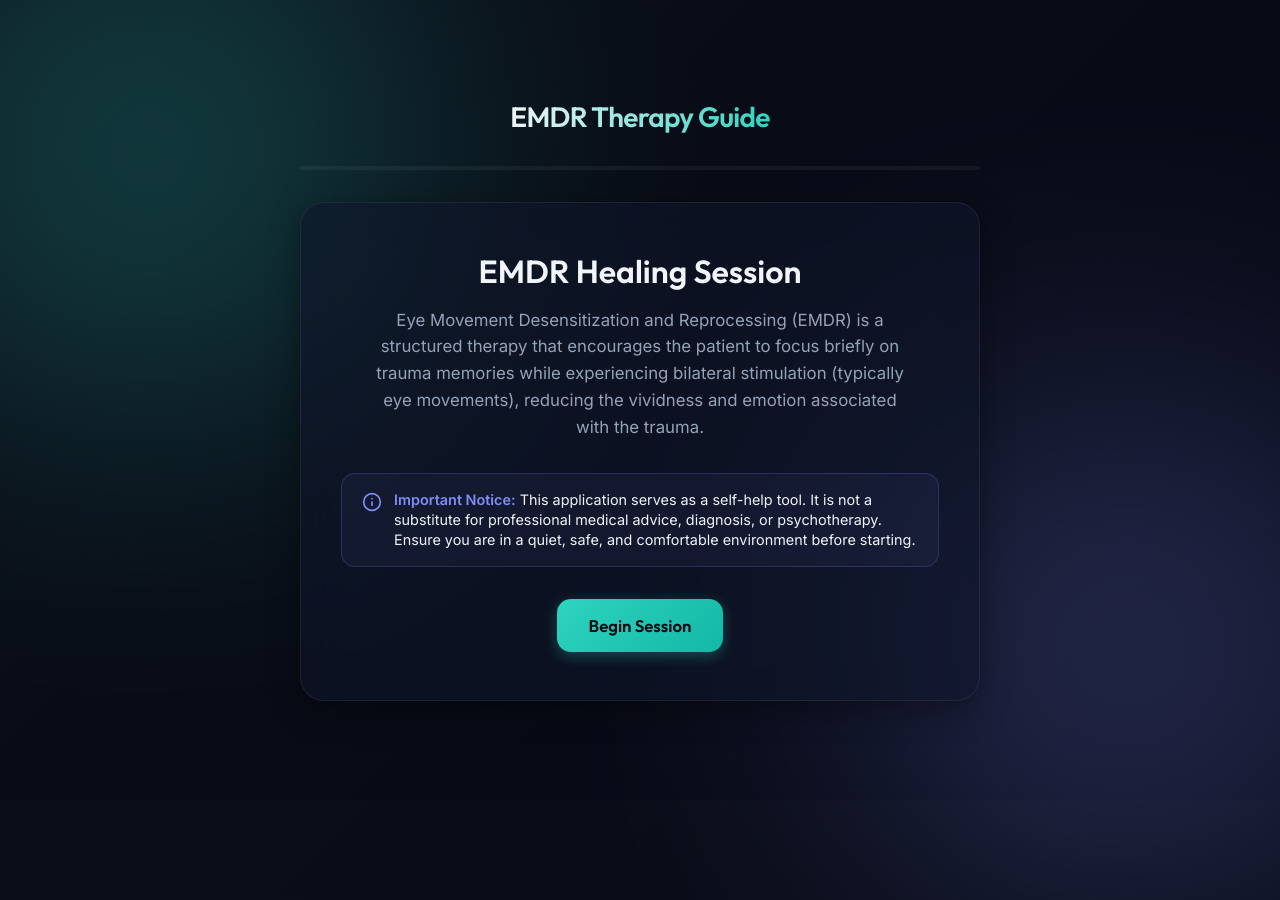
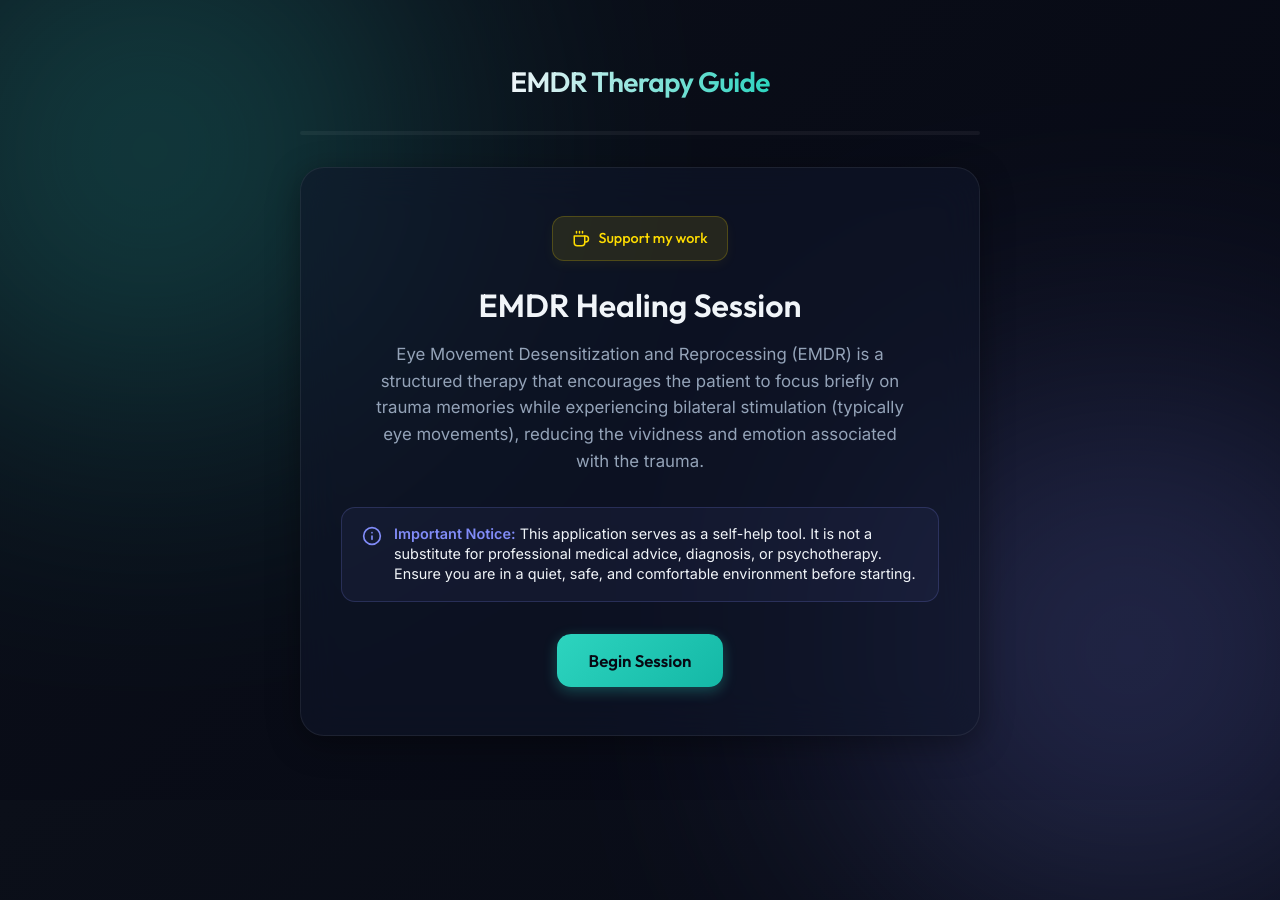
Before and after one commit to fraterr/EMDRapp, a plain HTML site: page index.html in a window 1280 px wide. Shown: the top 900 px of the page. Drawn offline with Linux system fonts and the light colour scheme.

Commit message:
Add support button to welcome screen

```diff
--- a/index.html
+++ b/index.html
@@ -5,7 +5,7 @@
   <meta name="viewport" content="width=device-width, initial-scale=1.0">
   <title>EMDR Guide - Self-Directed Therapy Session</title>
   <meta name="description" content="A premium, self-guided EMDR session application with interactive eye-movement tracking and sensory recall desensitization.">
-  <link rel="stylesheet" href="styles.css?v=4">
+  <link rel="stylesheet" href="styles.css?v=5">
 </head>
 <body>
 
@@ -26,6 +26,18 @@
 
       <!-- SCREEN 1: Welcome -->
       <section id="screen-welcome" class="screen card active">
+        <div class="support-container">
+          <a href="https://buymeacoffee.com/practicalhumanism" target="_blank" class="btn-support">
+            <svg class="support-icon" width="18" height="18" viewBox="0 0 24 24" fill="none" stroke="currentColor" stroke-width="2" stroke-linecap="round" stroke-linejoin="round">
+              <path d="M17 8h1a4 4 0 1 1 0 8h-1"></path>
+              <path d="M3 8h14v9a4 4 0 0 1-4 4H7a4 4 0 0 1-4-4Z"></path>
+              <line x1="6" y1="2" x2="6" y2="4"></line>
+              <line x1="10" y1="2" x2="10" y2="4"></line>
+              <line x1="14" y1="2" x2="14" y2="4"></line>
+            </svg>
+            Support my work
+          </a>
+        </div>
         <h2>EMDR Healing Session</h2>
         <p class="description">Eye Movement Desensitization and Reprocessing (EMDR) is a structured therapy that encourages the patient to focus briefly on trauma memories while experiencing bilateral stimulation (typically eye movements), reducing the vividness and emotion associated with the trauma.</p>
 
@@ -278,6 +290,6 @@
     <div class="stim-skip-hint" id="stim-skip-hint">Click anywhere to complete early</div>
   </section>
 
-  <script src="app.js?v=4"></script>
+  <script src="app.js?v=5"></script>
 </body>
 </html>
--- a/styles.css
+++ b/styles.css
@@ -725,3 +725,38 @@ textarea.text-input::placeholder {
 .info-alert-text strong {
   color: var(--accent-indigo);
 }
+
+/* Support Button Styling */
+.support-container {
+  display: flex;
+  justify-content: center;
+  margin-bottom: 1.5rem;
+}
+
+.btn-support {
+  display: inline-flex;
+  align-items: center;
+  gap: 0.5rem;
+  background: rgba(255, 221, 0, 0.1);
+  border: 1px solid rgba(255, 221, 0, 0.2);
+  color: #ffdd00;
+  padding: 0.6rem 1.2rem;
+  border-radius: 12px;
+  font-family: var(--font-title);
+  font-size: 0.9rem;
+  font-weight: 500;
+  text-decoration: none;
+  transition: all 0.3s cubic-bezier(0.4, 0, 0.2, 1);
+  box-shadow: 0 4px 12px rgba(255, 221, 0, 0.05);
+}
+
+.btn-support:hover {
+  background: #ffdd00;
+  color: #000;
+  transform: translateY(-2px);
+  box-shadow: 0 6px 16px rgba(255, 221, 0, 0.25);
+}
+
+.support-icon {
+  flex-shrink: 0;
+}
```
